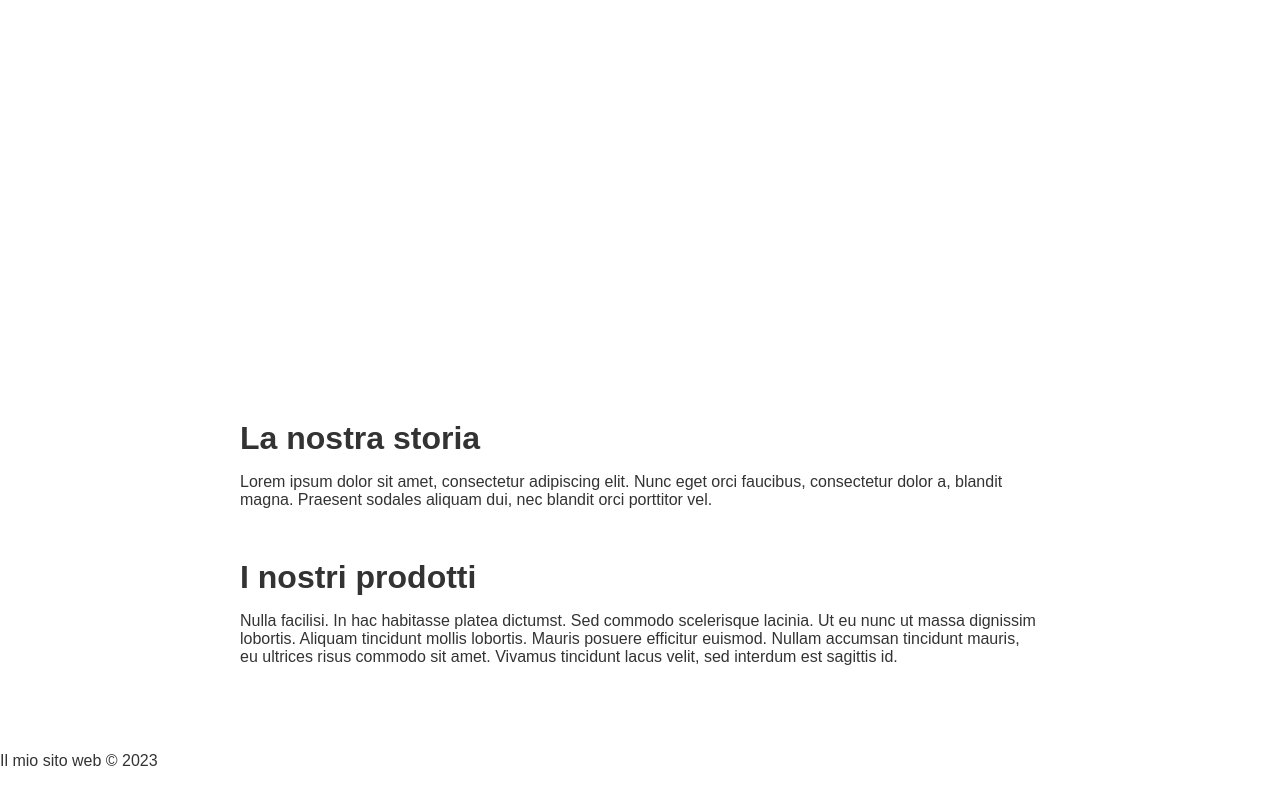
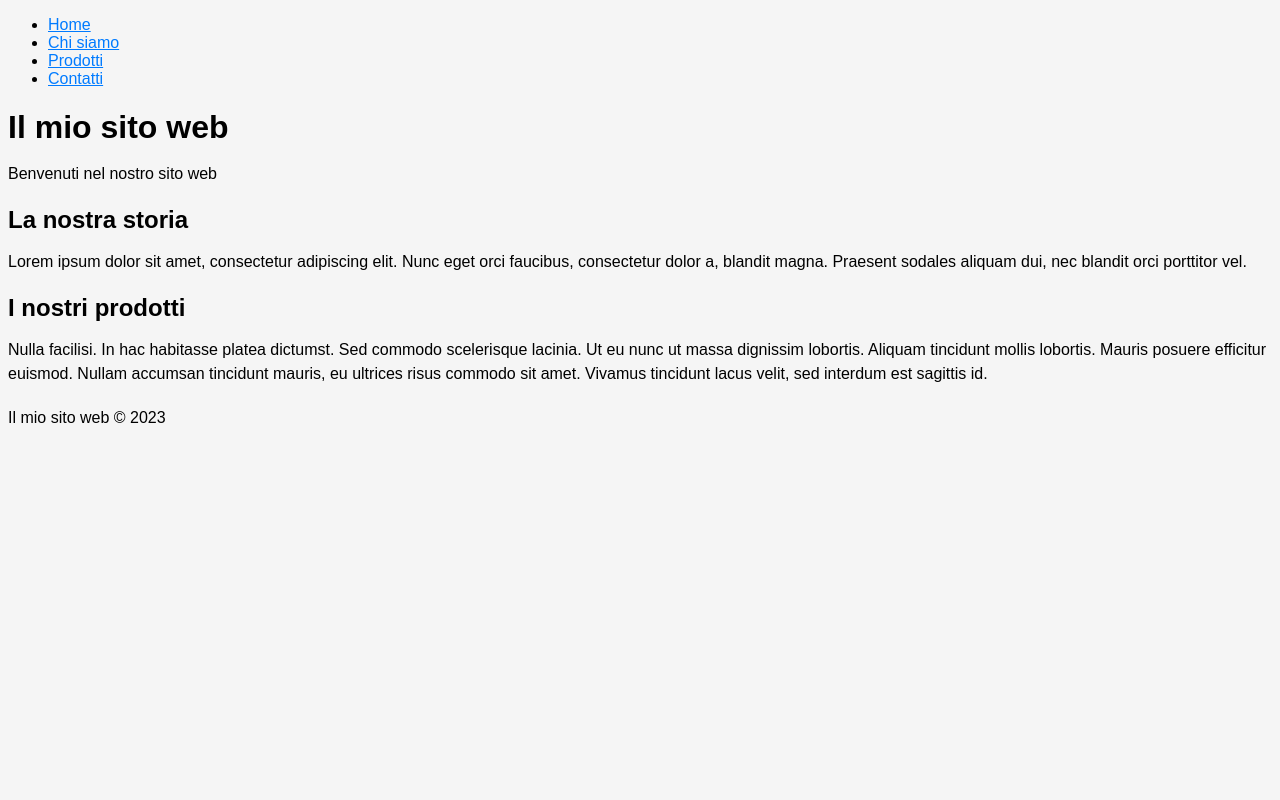
Before and after one commit to cbio71/myproject, a plain HTML site: page index.html in a window 1280 px wide. Drawn offline with Linux system fonts and the light colour scheme; a script that the page names is missing.

Commit message:
Update style.css

```diff
--- a/style.css
+++ b/style.css
@@ -1,69 +1,38 @@
+/* Imposta il font predefinito del sito */
 body {
-    margin: 0;
-    padding: 0;
-    font-family: Arial, sans-serif;
-    font-size: 16px;
-    color: #333;
+  font-family: Arial, sans-serif;
 }
 
-header {
-    background-image: url('header-bg.jpg');
-    background-size: cover;
-    height: 400px;
-    display: flex;
-    flex-direction: column;
-    justify-content: center;
-    align-items: center;
+/* Imposta il colore di sfondo del sito */
+body {
+  background-color: #f5f5f5;
 }
 
-nav ul {
-    list-style: none;
-    margin: 0;
-    padding: 0;
-    display: flex;
+/* Imposta il colore dei link */
+a {
+  color: #007bff;
 }
 
-nav li {
-    margin-right: 20px;
+/* Imposta lo stile dei link quando passi sopra di essi */
+a:hover {
+  text-decoration: underline;
 }
 
-nav a {
-    text-decoration: none;
-    color: #fff;
-    transition: all 0.3s ease;
+/* Imposta lo stile delle intestazioni */
+h1, h2, h3 {
+  font-weight: bold;
+  margin-bottom: 10px;
 }
 
-nav a:hover {
-    color: #f00;
+/* Imposta lo stile dei paragrafi */
+p {
+  line-height: 1.5;
+  margin-bottom: 20px;
 }
 
-.header-content {
-    text-align: center;
-    color: #fff;
+/* Imposta la larghezza massima dell'area principale del sito */
+.container {
+  max-width: 1200px;
+  margin: 0 auto;
+  padding: 0 15px;
 }
-
-h1 {
-    font-size: 48px;
-    margin: 0;
-    padding: 0;
-}
-
-main {
-    max-width: 800px;
-    margin: 0 auto;
-    padding: 20px;
-}
-
-section {
-    margin-bottom: 50px;
-}
-
-h2 {
-    font-size: 32px;
-    margin: 0;
-    padding: 0;
-}
-
-footer {
-
-  }
```
